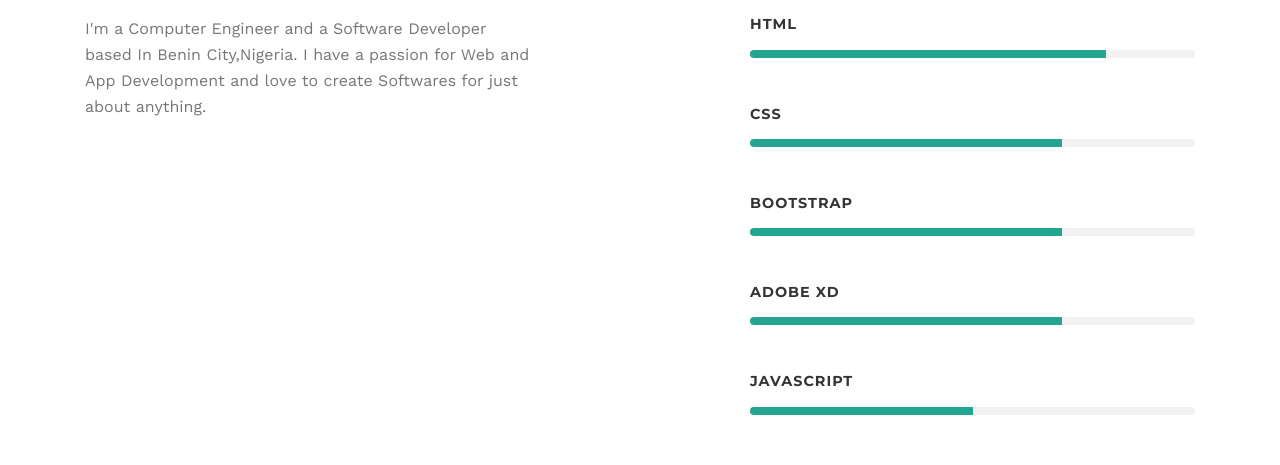
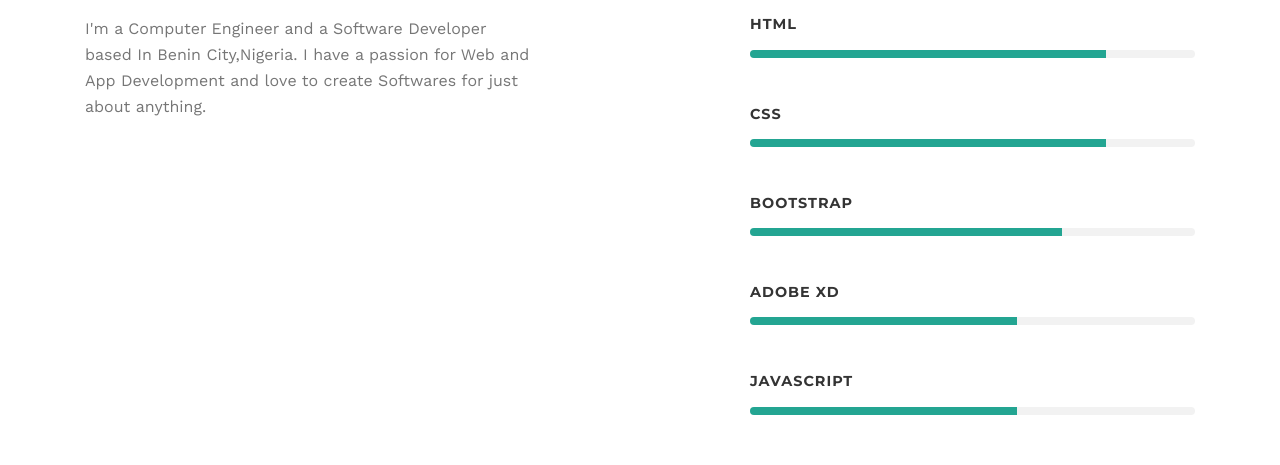
Before and after one commit to CrazyChickenDev/random-resume, a plain HTML site: page index.html in a window 1280 px wide. Shown: the part 1000-1465 px from the top of the page. Drawn offline with nearby package versions, Linux system fonts and the light colour scheme.

Commit message:
edited index.html

```diff
--- a/index.html
+++ b/index.html
@@ -103,7 +103,7 @@
               </div>
               <h6>CSS</h6>
               <div class="progress mb-5">
-                <div class="progress-bar" role="progressbar" data-aos="width" style="width: 70%" aria-valuenow="70" aria-valuemin="0" aria-valuemax="100"></div>
+                <div class="progress-bar" role="progressbar" data-aos="width" style="width: 80%" aria-valuenow="80" aria-valuemin="0" aria-valuemax="100"></div>
               </div>
                <h6>BOOTSTRAP</h6>
               <div class="progress mb-5">
@@ -111,11 +111,11 @@
               </div>
                <h6>ADOBE XD</h6>
               <div class="progress mb-5">
-                <div class="progress-bar" role="progressbar" data-aos="width" style="width: 70%" aria-valuenow="70" aria-valuemin="0" aria-valuemax="100"></div>
+                <div class="progress-bar" role="progressbar" data-aos="width" style="width: 60%" aria-valuenow="60" aria-valuemin="0" aria-valuemax="100"></div>
               </div>
                <h6>JAVASCRIPT</h6>
               <div class="progress mb-5">
-                <div class="progress-bar" role="progressbar" data-aos="width" style="width: 50%" aria-valuenow="50" aria-valuemin="0" aria-valuemax="100"></div>
+                <div class="progress-bar" role="progressbar" data-aos="width" style="width: 60%" aria-valuenow="60" aria-valuemin="0" aria-valuemax="100"></div>
               </div>
 
             </div>
```
